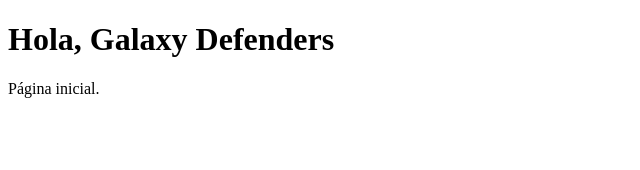
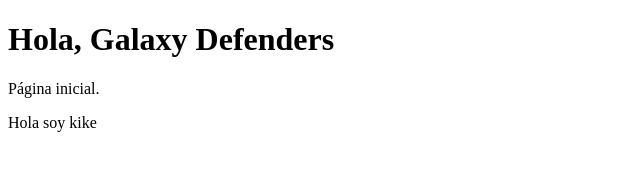
Before and after one commit to adriana-cg/ejemplo-no-vale-, a plain HTML site: page index.html in a window 1280 px wide. Shown: the whole page, without its empty margins (0-640 px from the left). Drawn offline with Linux system fonts and the light colour scheme.

Commit message:
Add greeting paragraph to index.htmlcambios kike

```diff
--- a/index.html
+++ b/index.html
@@ -7,5 +7,6 @@
 <body>
   <h1>Hola, Galaxy Defenders</h1>
   <p>Página inicial.</p>
+ <p>Hola soy kike</p>
 </body>
 </html>
```
